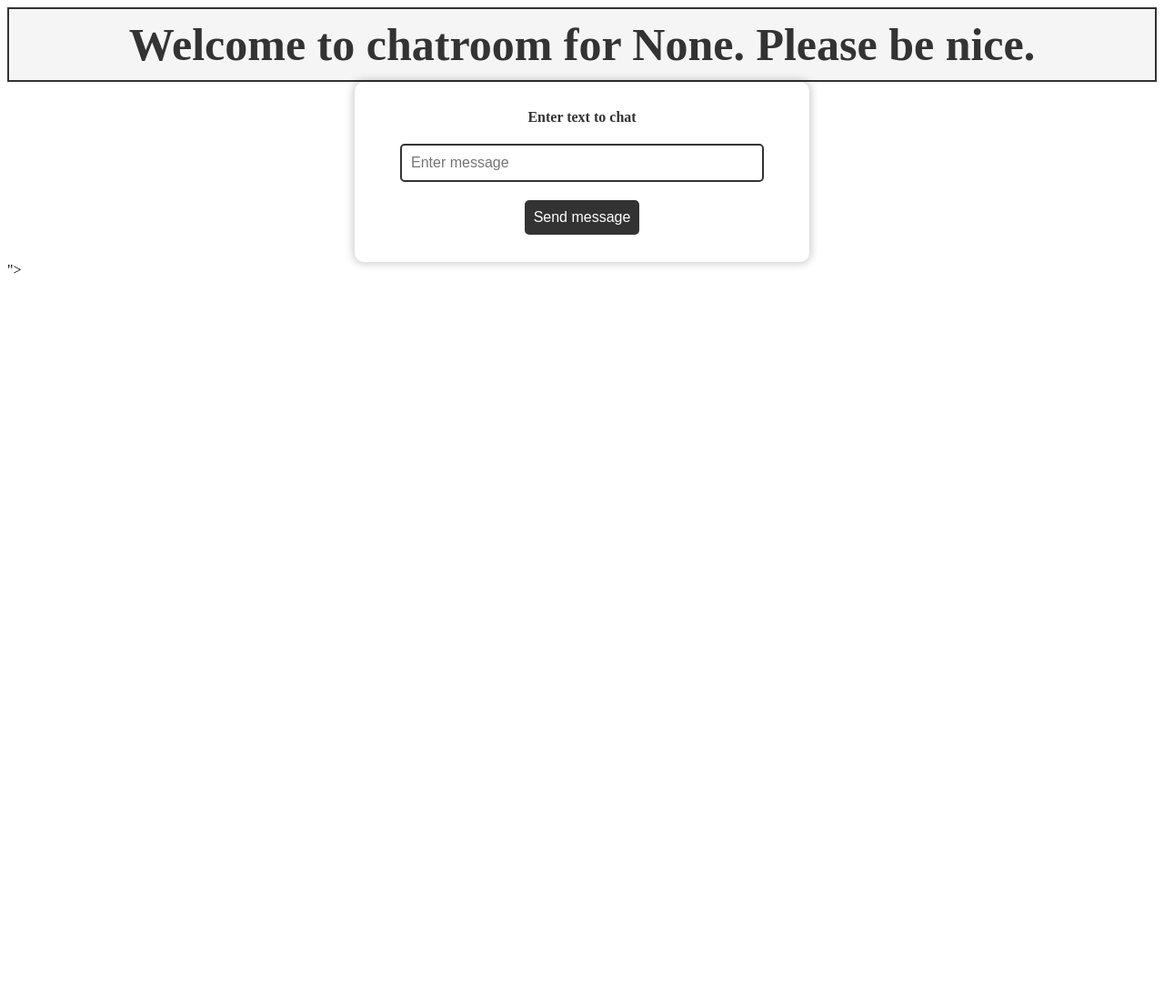
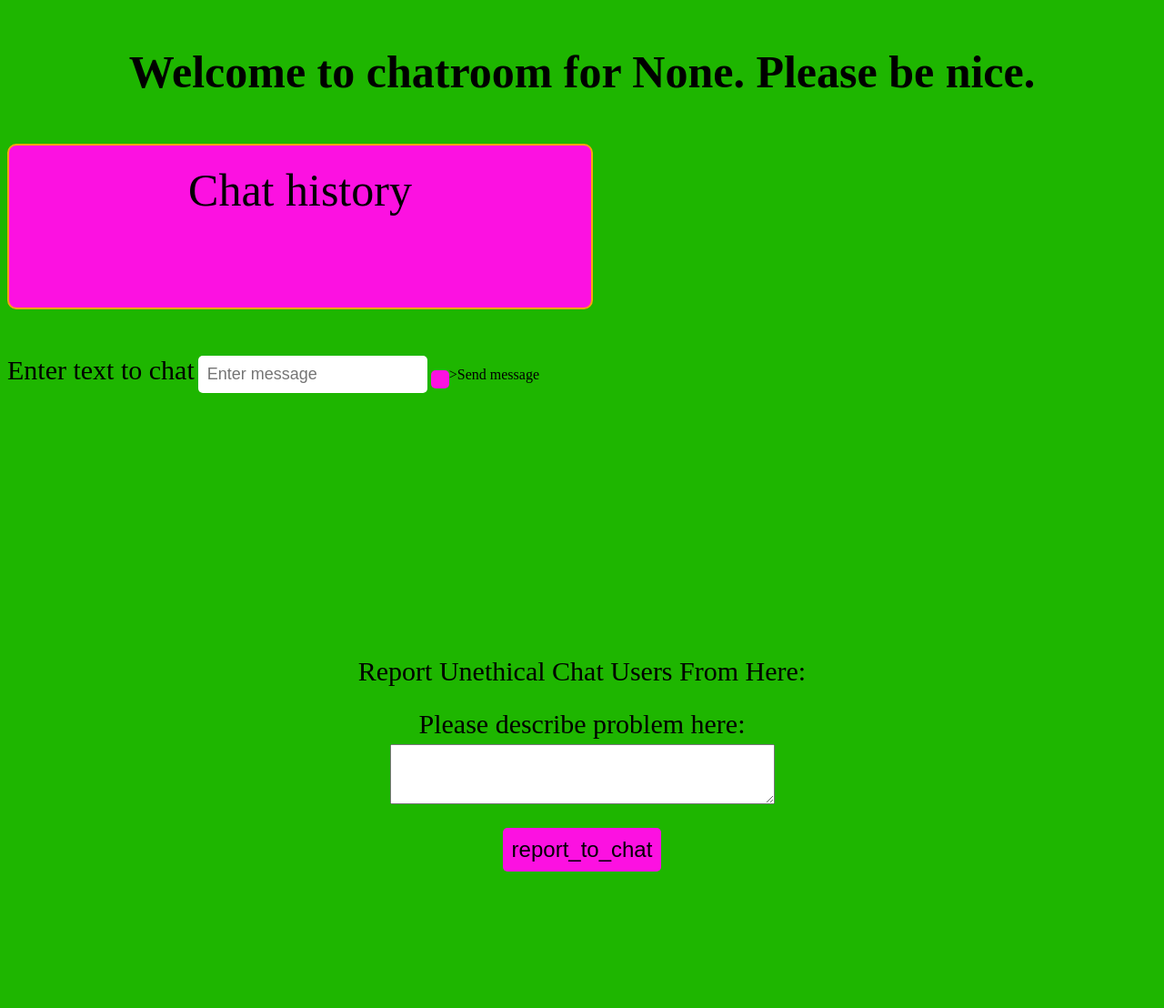
Before and after one commit to Baris000-eng/Comp491_Project, a Flask app: page /chat_action in a window 1280 px wide. Shown: the whole page at 91% size. Before the commit the page ends 301 px from the top, so only its background shows below. Run offline with Flask 2, Linux system fonts and the light colour scheme; some libraries are stand-ins or nearby versions.

Commit message:
broadcasting users entering and exiting to chat rooms, and logging them to txt data later to be transfered to mongoDB, and chat report is transfered to chat page

```diff
--- a/IT_Problems.txt
+++ b/IT_Problems.txt
@@ -18,3 +18,9 @@ Problem Description: asffsdasdfasdf
 Problem Description: saff
 
 Problem Description:
+
+Problem Description:
+
+Problem Description:
+
+Problem Description: asdf
--- a/app.py
+++ b/app.py
@@ -6,6 +6,7 @@ from flask import Flask, request, render_template, url_for, redirect
 from flask import session
 from flask_socketio import SocketIO
 import socketio
+from flask_socketio import send
 
 app = Flask(__name__)
 # push testf
@@ -258,14 +259,30 @@ def getIT():
 
 @app.route('/chat_action')
 def chat_action():
+
     class_no = request.args.get("classroom")
     session['classroom'] = class_no
     return render_template("chat_room.html", class_no=class_no)
 
 
-@socket_chat.on('student_joined_chat')
-def handle_join_room_event(data):
-    app.logger.info("New student joined chat.")
+@socket_chat.on("connect")
+def user_connected(info):
+    # send
+    with open('chat_data.txt', 'a') as f:
+        f.write(session['username'] + " entered the chat to room " +
+                session['classroom'] + " \n")
+    print(session['username'] +
+          " joined the chat (room : " + session['classroom'] + ")")
+
+
+@socket_chat.on("disconnect")
+def user_disconnected():
+    with open('chat_data.txt', 'a') as f:
+        f.write(session['username'] + " exited the chat to room " +
+                session['classroom'] + " \n")
+    print(session['username'] +
+          " left the chat room (room : " + session['classroom'] + ")")
+    # send()
 
 
 if __name__ == '__main__':
--- /dev/null
+++ b/chat_data.txt
@@ -0,0 +1,2 @@
+chat_data.txtasdfentered the chat to room a
+asdfexited the chat to room a
--- /dev/null
+++ b/static/chat_room_theme.css
@@ -0,0 +1,77 @@
+/* Set the body background color to blue */
+body {
+    background-color: #1eb600;
+}
+
+
+
+/* Style the h1 element */
+h1 {
+    font-size: 50px;
+    text-align: center;
+    margin: 50px 0;
+}
+
+.message_hist {
+    font-size: 50px;
+    text-align: center;
+    margin: 50px 0;
+    padding-bottom: 100px;
+
+}
+
+.chat_report {
+    font-size: 50px;
+    text-align: center;
+    margin: 50px 0;
+    padding-top: 100px;
+
+}
+
+/* Style the div element */
+div {
+    border: 2px solid #fca311;
+    border-radius: 10px;
+    padding: 20px;
+    margin: 0 auto;
+    text-align: center;
+    align-items: center;
+    max-width: 600px;
+    background: #fc11e1;
+}
+
+/* Style the form element */
+form {
+    padding-bottom: 100px;
+    flex-direction: column;
+}
+
+/* Style the label element */
+label {
+    font-size: 30px;
+    margin-bottom: 10px;
+}
+
+/* Style the input element */
+input {
+    font-size: 18px;
+    padding: 10px;
+    border-radius: 5px;
+    border: none;
+    margin-bottom: 20px;
+}
+
+/* Style the button element */
+button {
+    font-size: 24px;
+    padding: 10px;
+    border-radius: 5px;
+    border: none;
+    background-color: #fc11e1;
+    cursor: pointer;
+}
+
+/* Change the button background color when hovered */
+button:hover {
+    background-color: #d98c10;
+}
--- a/templates/chat_room.html
+++ b/templates/chat_room.html
@@ -3,36 +3,50 @@
 
 <head>
     <title>{{class_no}}</title>
-    <link rel="stylesheet" type="text/css" href="../static/dashboard.css">
+    <link rel="stylesheet" type="text/css" href="../static/chat_room_theme.css">
 
 </head>
 
 <body>
     <h1>Welcome to chatroom for {{class_no}}. Please be nice.</h1>
-    <div id="chat_history">
 
-    </div>
+
+    <div class="message_hist" id="message_hist">Chat history</div>
+
     <form>
         <label for="">Enter text to chat</label>
-        <input type="text" placeholder="Enter message">
-        <button type="submit">Send message</button>
+        <input type="text" name="message_input" placeholder="Enter message">
+        <button type="submit" onClick="send_the_message()"></button>>Send message</button>
 
     </form>
+    <form action="/reportingChat" method="POST" class="chat_report" id="chat_report">
+        <label for="report-label">Report Unethical Chat Users From Here:</label>
+        <br>
+        <label for="problem-label">Please describe problem here:</label>
+        <br>
+        <textarea id="problem_description" name="problem_description" rows="4" cols="50"></textarea>
+        <br>
+        <button type="submit">report_to_chat</button>
+    </form>
+
 </body>
-<script src="https://cdnjs.cloudflare.com/ajax/libs/socket.io/1.7.3/socket.io.min.js"></script>
-"></script>
+<script src="https://cdnjs.cloudflare.com/ajax/libs/socket.io/4.0.1/socket.io.js"
+    integrity="sha512-q/dWJ3kcmjBLU4Qc47E4A9kTB4m3wuTY7vkFJDTZKjTs8jhyGQnaUrxa0Ytd0ssMZhbNua9hE+E7Qv1j+DyZwA=="
+    crossorigin="anonymous"></script>
 
 <script>
 
     //connect the socket
     const socket = io.connect("http://127.0.0.1:5000");
 
-    socket.on('connect', function () {
-        socket.emit('student_joined_chat', {
-            username: "hi",
-            room: "hi"
-        })
-    });
+
+    const send_clicked = () => {
+        const message = document.getElementById("message_input");
+
+    };
+
+
+
 </script>
 
 </html>
```
Also changed, not shown: templates/student_dashboard.html (+0 -9 lines), students_signup_db.db.
